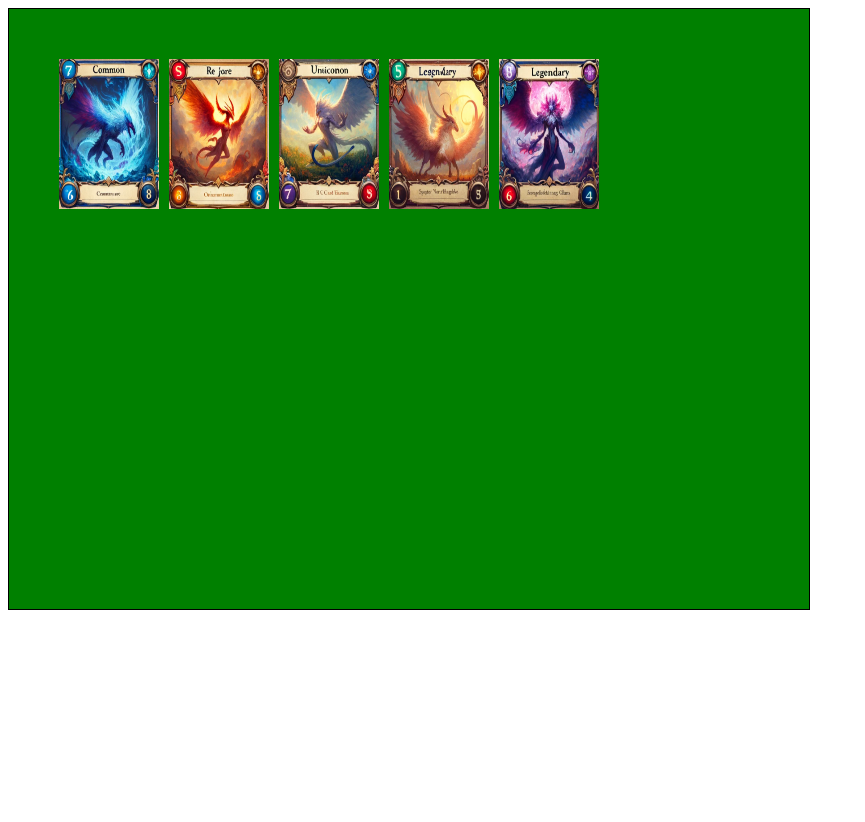
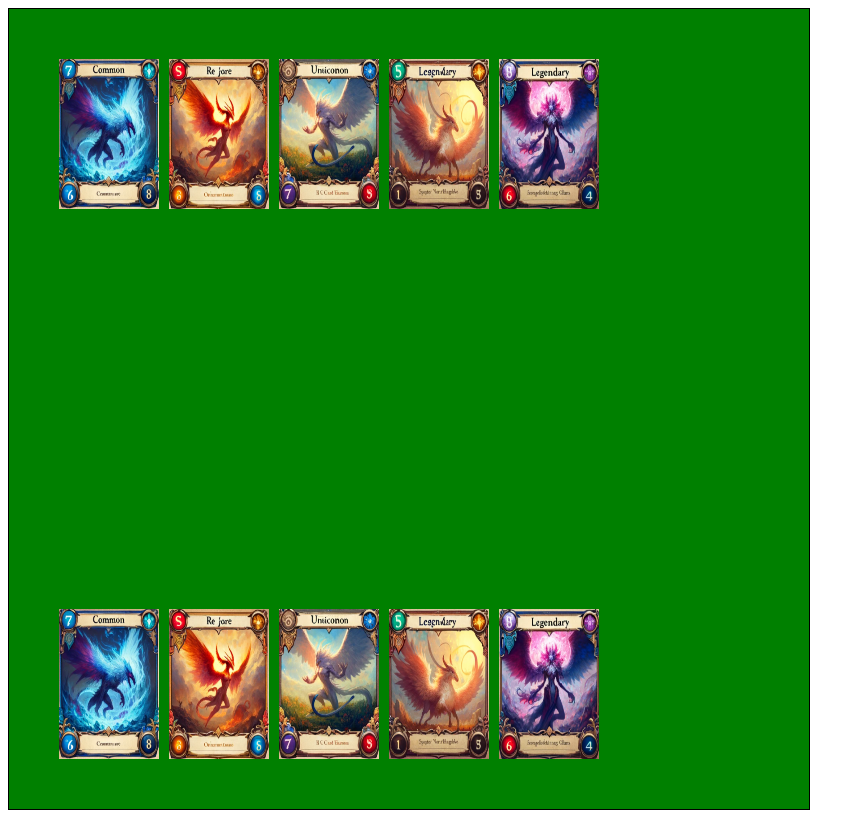
Before and after one commit to jurchiks33/javaScriptPlayground, a plain HTML site: page card_game/index.html in a window 1280 px wide. Shown: the whole page, without its empty margins (0-865 px from the left). Before the commit the page ends 800 px from the top, so only its background shows below. Drawn offline with Linux system fonts and the light colour scheme; files whose address does not match are found by name.

Commit message:
card display

```diff
--- a/card_game/game.js
+++ b/card_game/game.js
@@ -12,7 +12,7 @@ const categories = ['1', '2', '3', '4', '5'];
 function loadCardImages() {
     categories.forEach(category => {
         const image = new Image();
-        image.src = `card_game/images/${category}.png`;
+        image.src = `/card_game/images/${category}.png`;
         image.onload = () => {
             imagesLoaded++;
             if (imagesLoaded === categories.length) {
@@ -27,6 +27,10 @@ function drawAllCards() {
     categories.forEach((category, index) => {
         drawCard(category, 50 + 110 * index, 50);
     });
+
+    categories.forEach((category, index) => {
+        drawCard(category, 50 + 110 * index, canvas.height - 200);
+    });
 }
 
 function drawCard(category, x, y) {
--- a/card_game/index.html
+++ b/card_game/index.html
@@ -12,7 +12,7 @@
     </style>
 </head>
 <body>
-    <canvas id="gameCanvas" width="800" height="600"></canvas>
+    <canvas id="gameCanvas" width="800" height="800"></canvas>
     <script src="game.js"></script>
 </body>
 </html>
```
